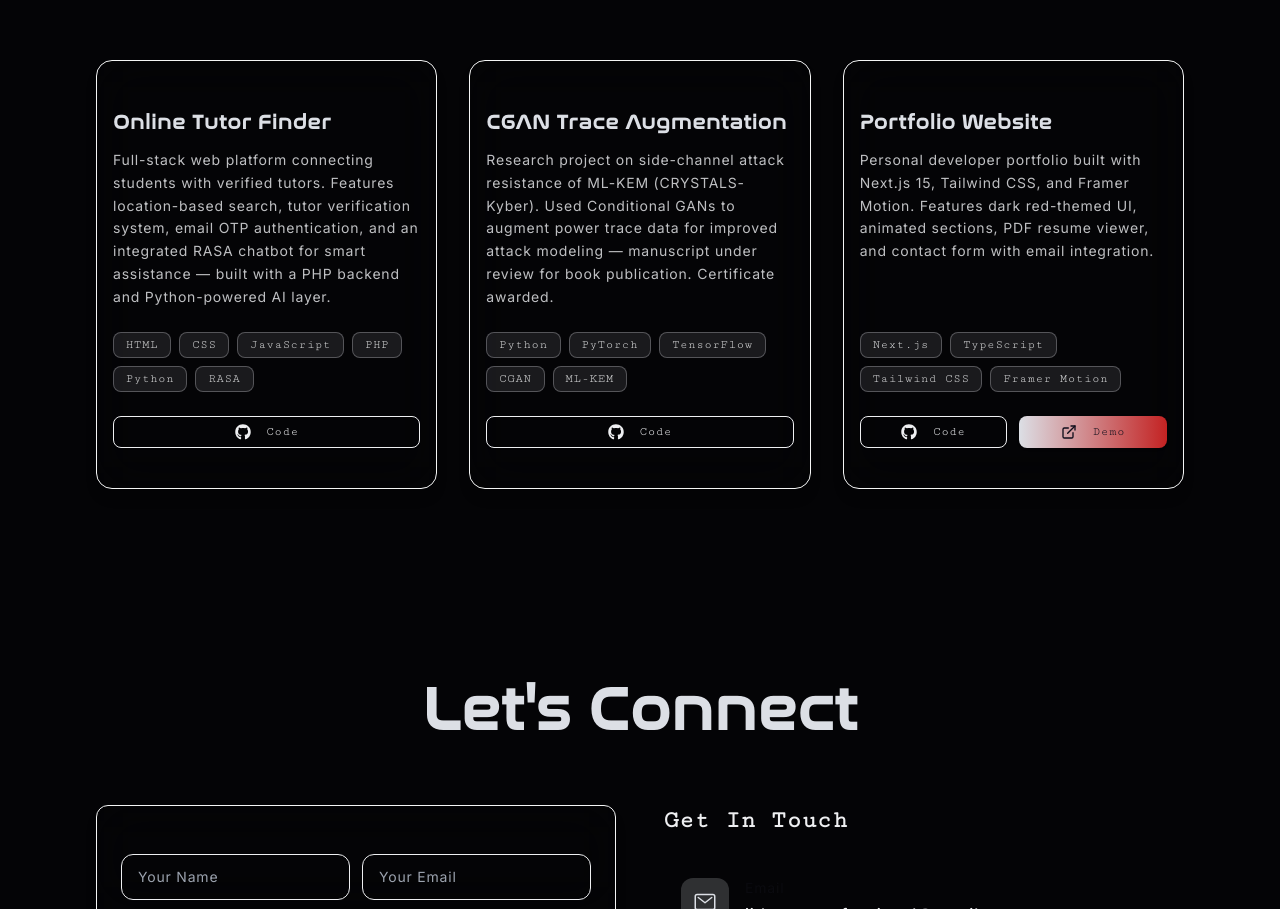
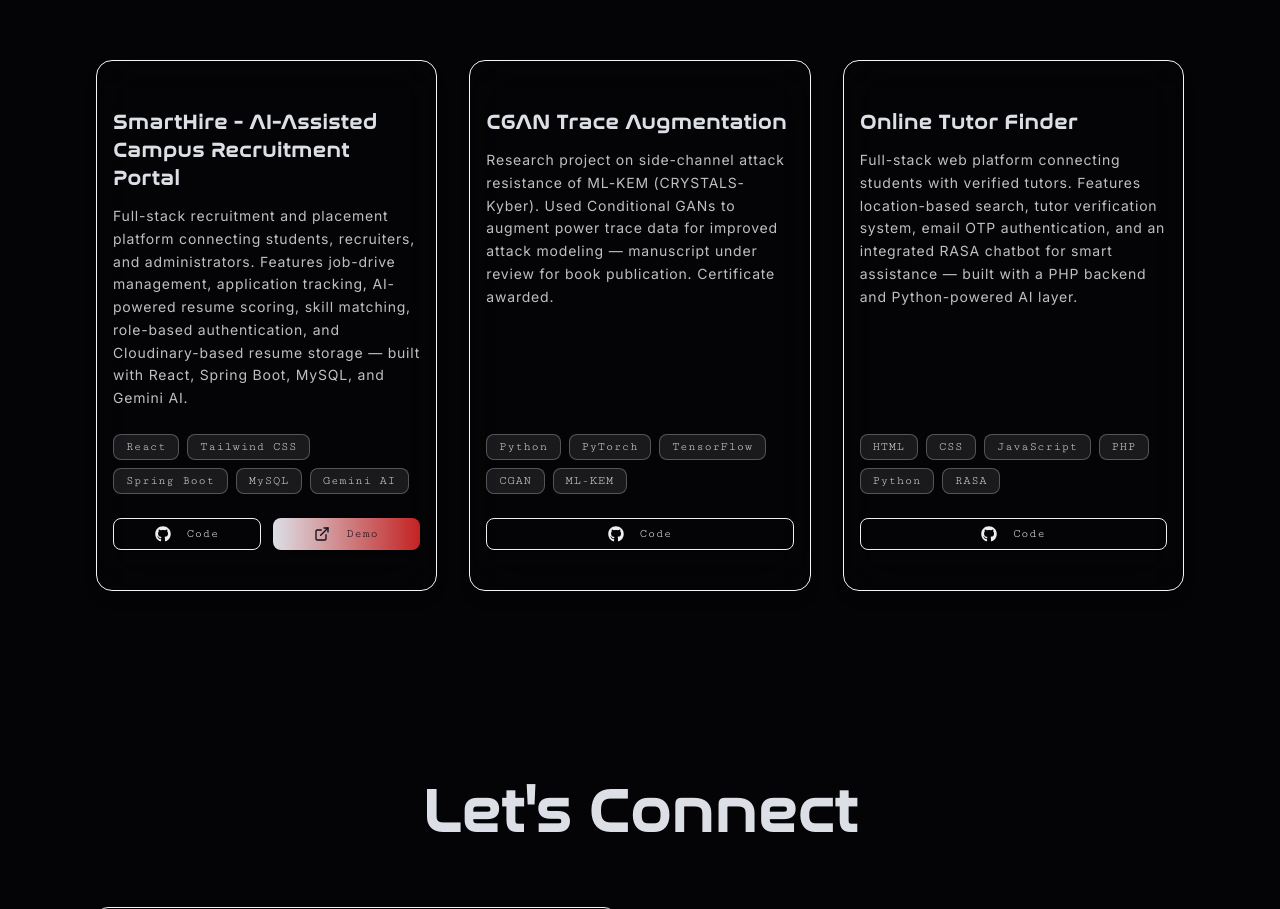
Before and after one commit to Jit-codes-ez/JitPortfolio, a Next.js app: page / in a window 1280 px wide. Shown: the part 3092-4001 px from the top of the page. Built offline with nearby package versions, Linux system fonts and the light colour scheme.

Commit message:
Added SmartHire in Projects

```diff
--- a/src/constant/projects.ts
+++ b/src/constant/projects.ts
@@ -1,12 +1,13 @@
 export const projectsData = [
-  {
-    name: "Online Tutor Finder",
+    {
+    name: "SmartHire - AI-Assisted Campus Recruitment Portal",
     description:
-      "Full-stack web platform connecting students with verified tutors. Features location-based search, tutor verification system, email OTP authentication, and an integrated RASA chatbot for smart assistance — built with a PHP backend and Python-powered AI layer.",
-    github_link: "https://github.com/Jit-codes-ez",
-    demo: "",
-    tech: ["HTML", "CSS", "JavaScript", "PHP", "Python", "RASA"],
+      "Full-stack recruitment and placement platform connecting students, recruiters, and administrators. Features job-drive management, application tracking, AI-powered resume scoring, skill matching, role-based authentication, and Cloudinary-based resume storage — built with React, Spring Boot, MySQL, and Gemini AI.",
+    github_link: "https://github.com/Jit-codes-ez/SmartHire",
+    demo: "https://smarthire-x-ai.vercel.app/Home",
+    tech: ["React", "Tailwind CSS", "Spring Boot", "MySQL", "Gemini AI"],
   },
+
   {
     name: "CGAN Trace Augmentation",
     description:
@@ -16,11 +17,11 @@
     tech: ["Python", "PyTorch", "TensorFlow", "CGAN", "ML-KEM"],
   },
     {
-    name: "Portfolio Website",
+    name: "Online Tutor Finder",
     description:
-      "Personal developer portfolio built with Next.js 15, Tailwind CSS, and Framer Motion. Features dark red-themed UI, animated sections, PDF resume viewer, and contact form with email integration.",
+      "Full-stack web platform connecting students with verified tutors. Features location-based search, tutor verification system, email OTP authentication, and an integrated RASA chatbot for smart assistance — built with a PHP backend and Python-powered AI layer.",
     github_link: "https://github.com/Jit-codes-ez",
-    demo: "https://jithazra.vercel.app",
-    tech: ["Next.js", "TypeScript", "Tailwind CSS", "Framer Motion"],
-  },
+    demo: "",
+    tech: ["HTML", "CSS", "JavaScript", "PHP", "Python", "RASA"],
+  }
 ];
```
